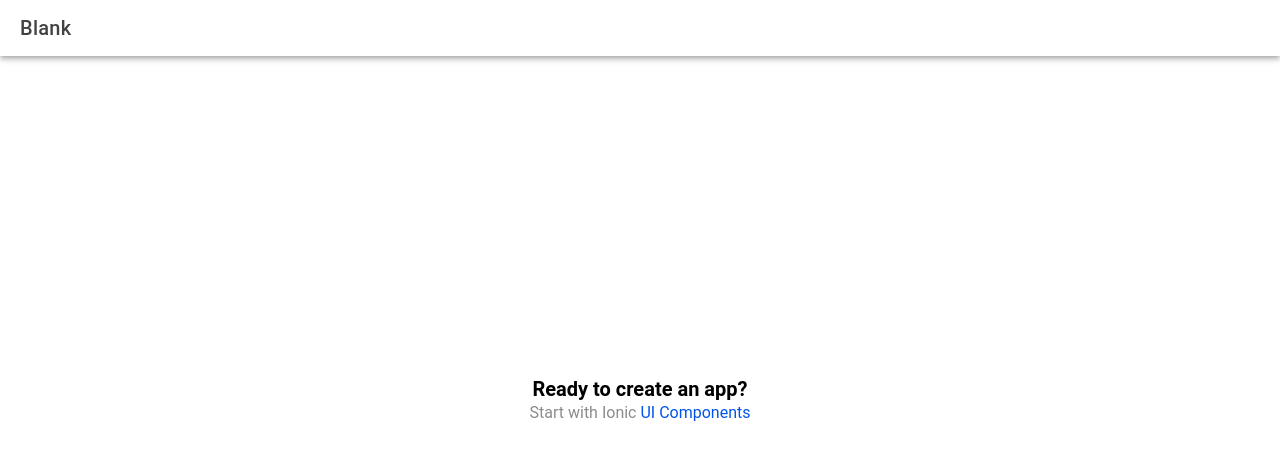
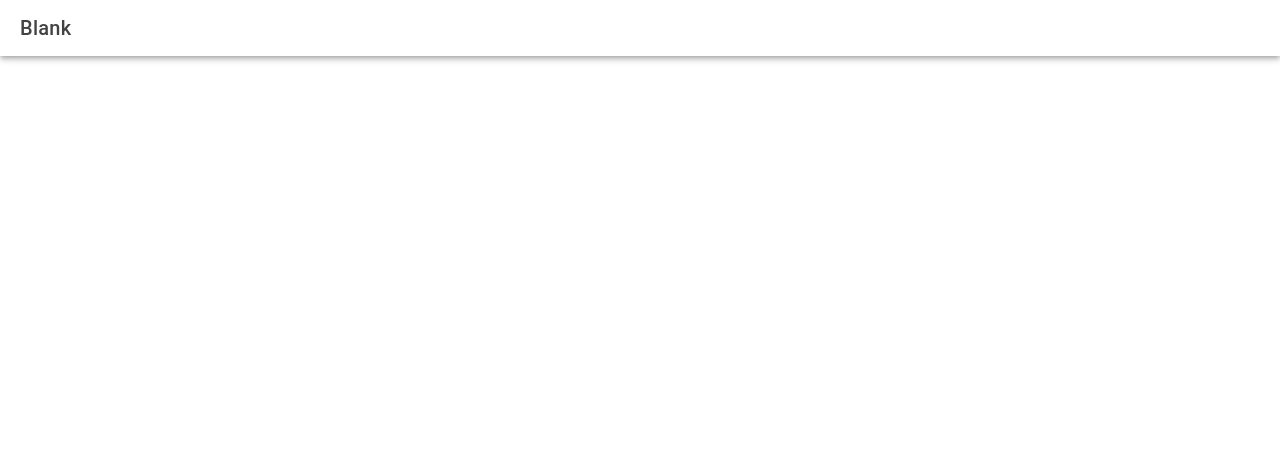
Before and after one commit to LacChe/weather-covid-comparison-app, a React (Vite) app: page /home in a window 1280 px wide. Shown: the top 460 px of the page. Built offline with nearby package versions, Linux system fonts and the light colour scheme.

Commit message:
delete starter files

```diff
--- a/src/components/ExploreContainer.css
+++ /dev/null
@@ -1,24 +0,0 @@
-#container {
-  text-align: center;
-  position: absolute;
-  left: 0;
-  right: 0;
-  top: 50%;
-  transform: translateY(-50%);
-}
-
-#container strong {
-  font-size: 20px;
-  line-height: 26px;
-}
-
-#container p {
-  font-size: 16px;
-  line-height: 22px;
-  color: #8c8c8c;
-  margin: 0;
-}
-
-#container a {
-  text-decoration: none;
-}
--- a/src/components/ExploreContainer.tsx
+++ /dev/null
@@ -1,14 +0,0 @@
-import './ExploreContainer.css';
-
-interface ContainerProps { }
-
-const ExploreContainer: React.FC<ContainerProps> = () => {
-  return (
-    <div id="container">
-      <strong>Ready to create an app?</strong>
-      <p>Start with Ionic <a target="_blank" rel="noopener noreferrer" href="https://ionicframework.com/docs/components">UI Components</a></p>
-    </div>
-  );
-};
-
-export default ExploreContainer;
--- a/src/pages/Home.tsx
+++ b/src/pages/Home.tsx
@@ -1,5 +1,10 @@
-import { IonContent, IonHeader, IonPage, IonTitle, IonToolbar } from '@ionic/react';
-import ExploreContainer from '../components/ExploreContainer';
+import {
+  IonContent,
+  IonHeader,
+  IonPage,
+  IonTitle,
+  IonToolbar,
+} from '@ionic/react';
 import './Home.css';
 
 const Home: React.FC = () => {
@@ -16,7 +21,6 @@ const Home: React.FC = () => {
             <IonTitle size="large">Blank</IonTitle>
           </IonToolbar>
         </IonHeader>
-        <ExploreContainer />
       </IonContent>
     </IonPage>
   );
```
